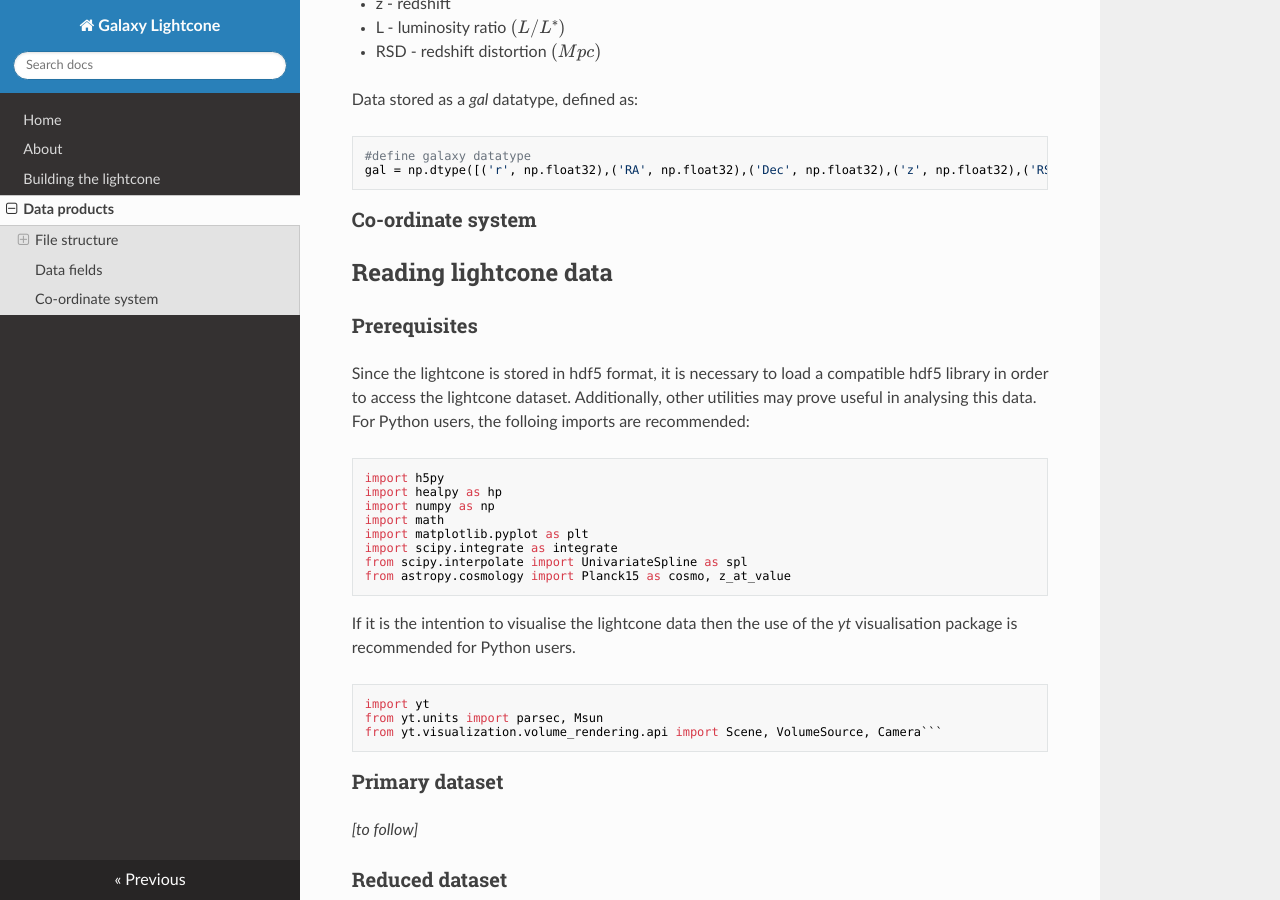
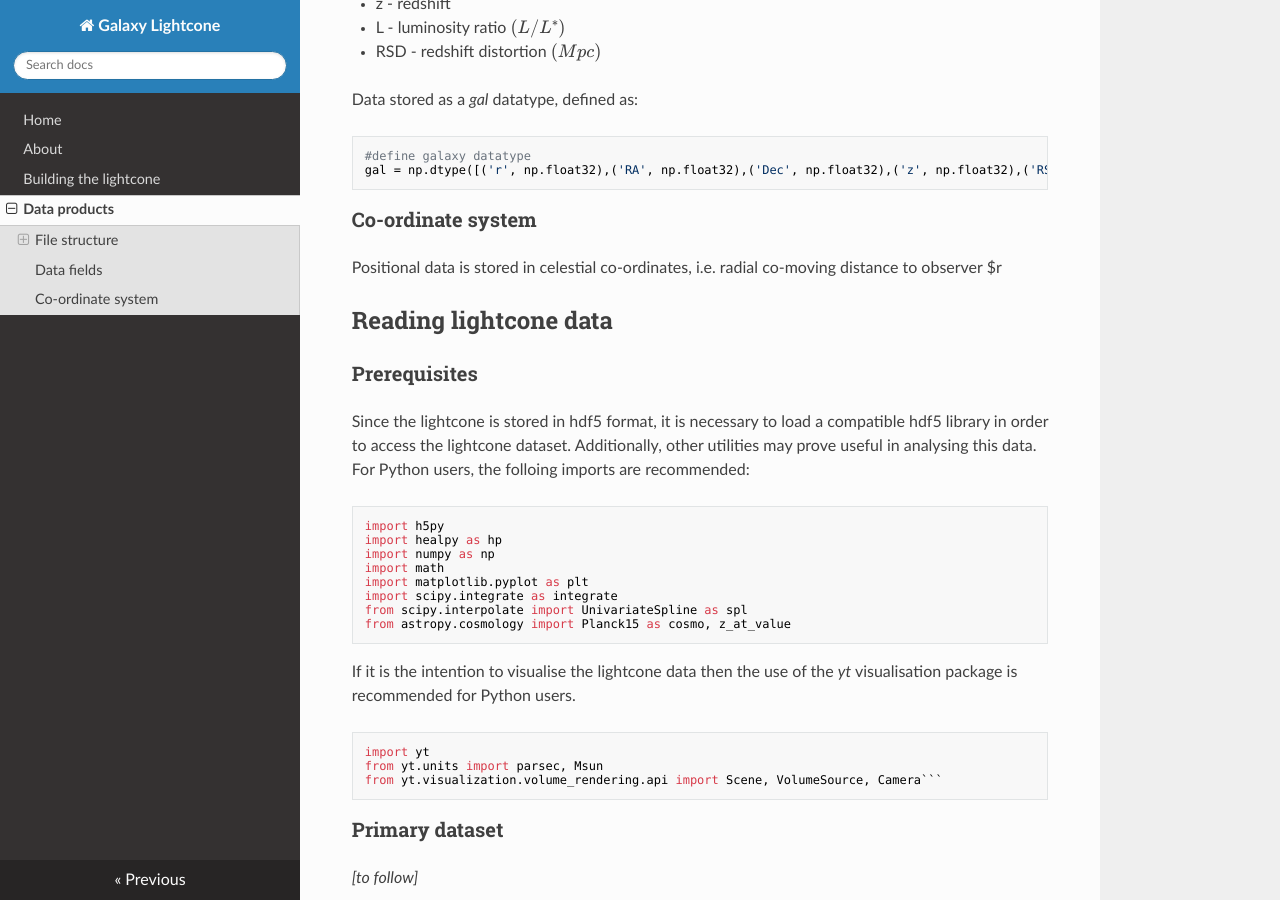
Before and after one commit to rajbooth/Lightcone, an MkDocs documentation site: the page built from docs/data_products.md, in a window 1280 px wide and 900 px high, scrolled down 1143 px. Built offline with MkDocs 1.6.1, drawn with Linux system fonts in a browser that asks for light colours; nearby versions of some CDN libraries; formulas are drawn with MathJax 3; some of the changed lines change nothing that is shown.

Commit message:
docs/data_products.md updated from https://stackedit.io/

````diff
--- a/docs/data_products.md
+++ b/docs/data_products.md
@@ -37,7 +37,7 @@ Data stored as a *gal* datatype, defined as:
 gal = np.dtype([('r', np.float32),('RA', np.float32),('Dec', np.float32),('z', np.float32),('RSD', np.float32),('L', np.float32)])
 ```
 ### Co-ordinate system
-
+Positional data is stored in celestial co-ordinates, i.e. radial co-moving distance to observer $r
 ## Reading lightcone data
 ### Prerequisites
 Since the lightcone is stored in hdf5 format, it is necessary to load a compatible hdf5 library in order to access the lightcone dataset.  Additionally, other utilities may prove useful in analysing this data.  For Python users, the folloing imports are recommended:
@@ -83,6 +83,6 @@ print('Finished reading {0:01d} galaxies'.format(len(r)))
 *[to follow - transforming to Cartesian co-ordinates and visualisation in yt]*
 
 <!--stackedit_data:
-eyJoaXN0b3J5IjpbOTc0Mjg4MTMsLTE4NTY2NzYwMywtMTg1Nj
-Y3NjAzLC01NDg4MDY0OTZdfQ==
+eyJoaXN0b3J5IjpbLTE2MzgwNzg2OTMsLTE4NTY2NzYwMywtMT
+g1NjY3NjAzLC01NDg4MDY0OTZdfQ==
 -->
````
